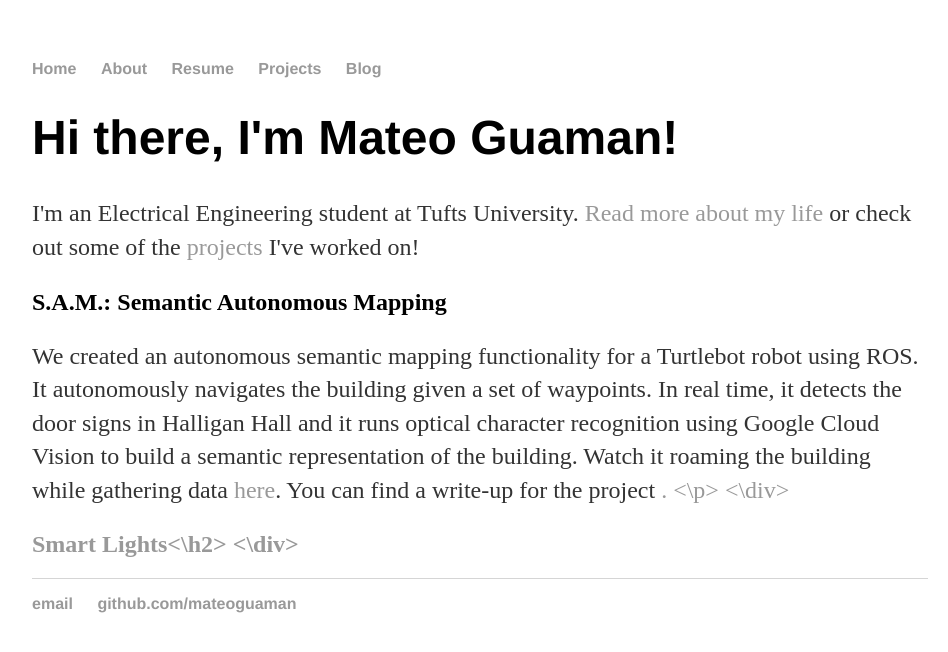
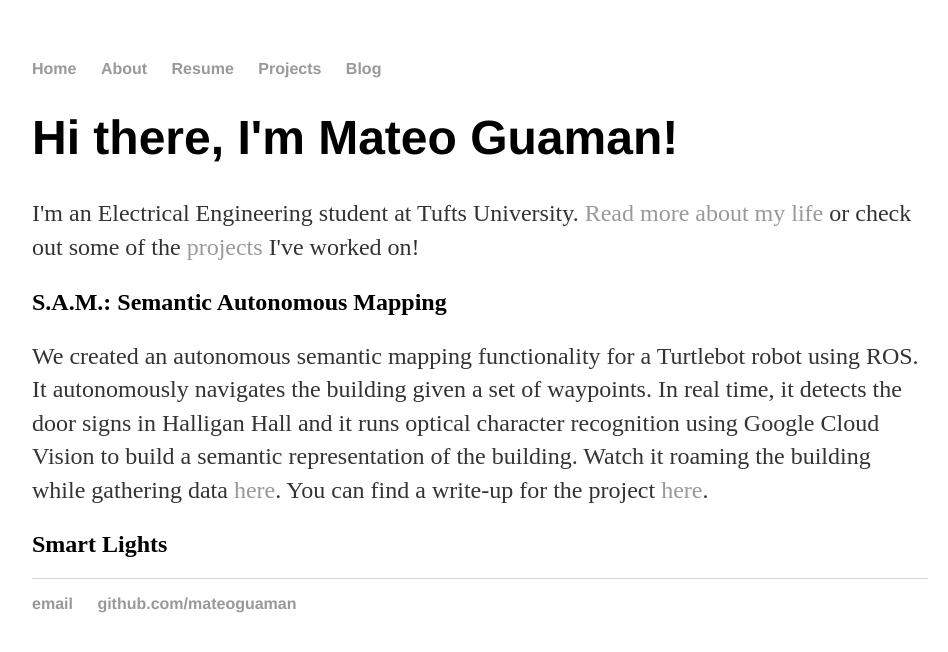
Before and after one commit to mateoguaman/mateoguaman.github.io, a Jekyll site: the page built from index.html, in a window 1280 px wide. Shown: the top 652 px of the page, without its empty margins (160-1108 px from the left). Built offline with Jekyll 4.4.1, drawn with Linux system fonts in a browser that asks for light colours.

Commit message:
Update index.html

```diff
--- a/index.html
+++ b/index.html
@@ -9,9 +9,9 @@
 
 <div class="blurb">
     <h2>S.A.M.: Semantic Autonomous Mapping</h2>
-    <p>We created an autonomous semantic mapping functionality for a Turtlebot robot using ROS. It autonomously navigates the building given a set of waypoints. In real time, it detects the door signs in Halligan Hall and it runs optical character recognition using Google Cloud Vision to build a semantic representation of the building. Watch it roaming the building while gathering data <a href ="https://youtu.be/rgBgixom0Fc">here</a>. You can find a write-up for the project <a href="/files/sam.pdf">. <\p>
-<\div>
+    <p>We created an autonomous semantic mapping functionality for a Turtlebot robot using ROS. It autonomously navigates the building given a set of waypoints. In real time, it detects the door signs in Halligan Hall and it runs optical character recognition using Google Cloud Vision to build a semantic representation of the building. Watch it roaming the building while gathering data <a href ="https://youtu.be/rgBgixom0Fc">here</a>. You can find a write-up for the project <a href="/files/sam.pdf">here</a>. </p>
+</div>
 
 <div class="blurb">
-    <h2>Smart Lights<\h2>
-<\div>
+    <h2>Smart Lights</h2>
+</div>
```
